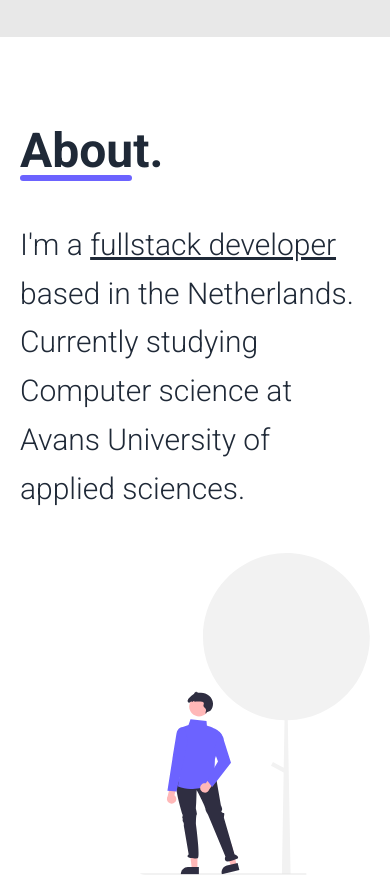
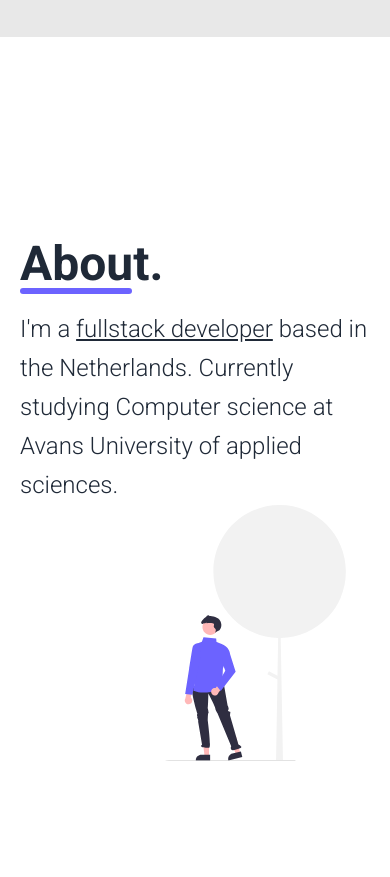
Before and after one commit to 0xLaurens/0xLaurens.com, a Vue app: page / in a window 390 px wide. Shown: the part 1820-2697 px from the top of the page. Built offline with nearby package versions, Linux system fonts and the light colour scheme.

Commit message:
About: Scaling improved for smaller to medium devices

```diff
--- a/src/components/home/about.vue
+++ b/src/components/home/about.vue
@@ -1,6 +1,6 @@
 <template>
     <div class="flex min-h-[110vh] font-custom justify-center content-center py-20">
-        <div class="grid grid-cols-3 grid-flow-row px-5 md:px-16 gap-y-4 self-center">
+        <div class="grid grid-cols-3 grid-flow-row px-5 md:px-16 md:gap-y-4 self-center">
             <div class="col-span-3 rounded-lg">
                 <h1 id="about" class="title text-5xl font-bold">
                     About.
@@ -9,7 +9,9 @@
             </div>
 
             <div class="col-span-3 md:col-span-2 row-span-2 rounded-lg">
-                <p class="py-6 font-light text-3xl leading-relaxed xl:pr-96">
+                <p
+                    class="pt-4 md:pt-0 md:py-6 font-light text-2xl md:text-3xl leading-relaxed xl:pr-96"
+                >
                     I'm a <span class="underline">fullstack developer</span> based in the
                     Netherlands. Currently studying Computer science at Avans University of applied
                     sciences.
@@ -22,7 +24,7 @@
                 <img
                     alt="Developer next to tree"
                     src="../../assets/about.svg"
-                    class="mx-auto lg:max-w-md 4xl:max-w-lg rounded-lg"
+                    class="mx-auto max-h-64 md:max-h-fit lg:max-w-md 4xl:max-w-lg rounded-lg"
                 />
             </div>
         </div>
```
